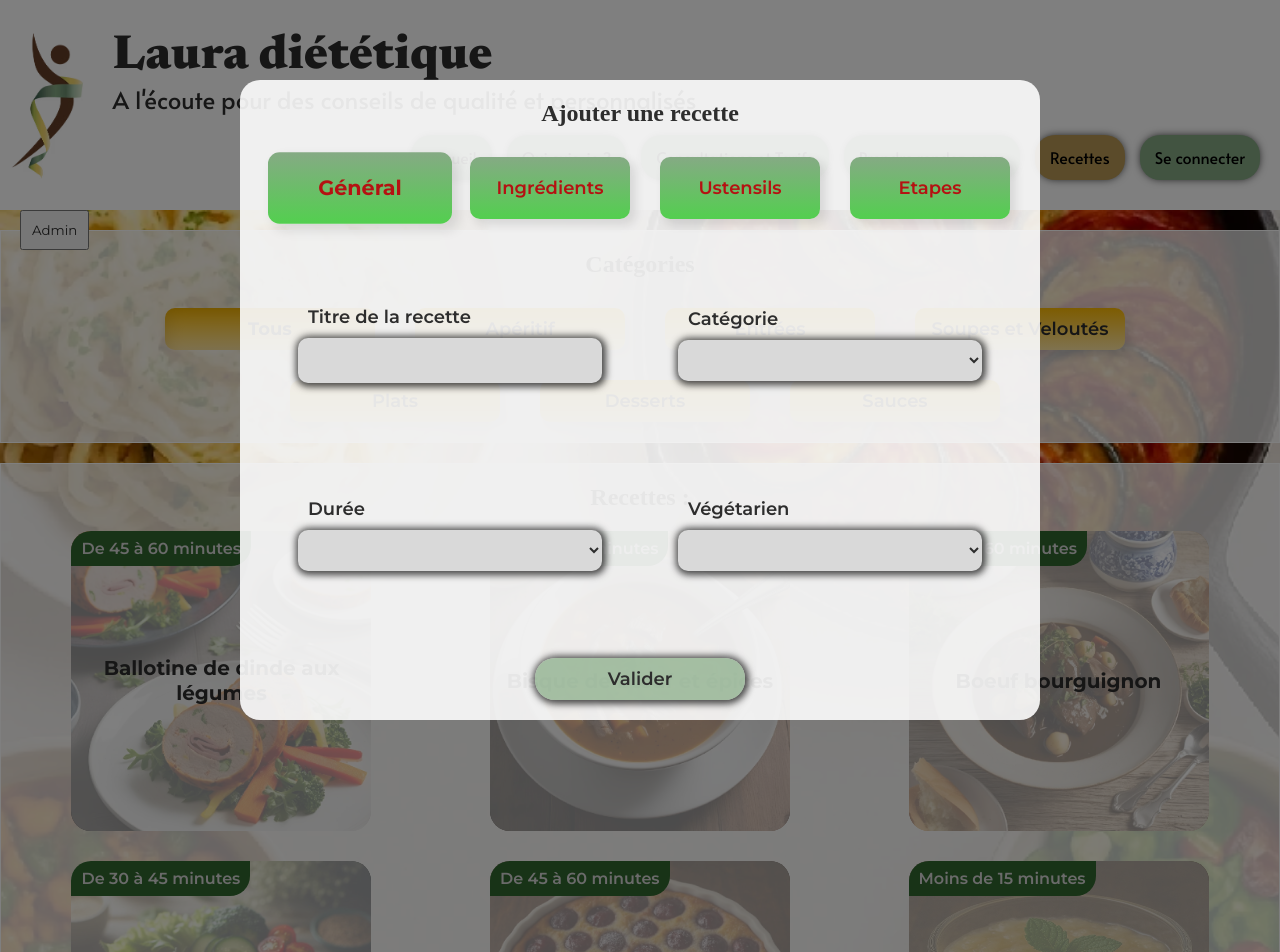
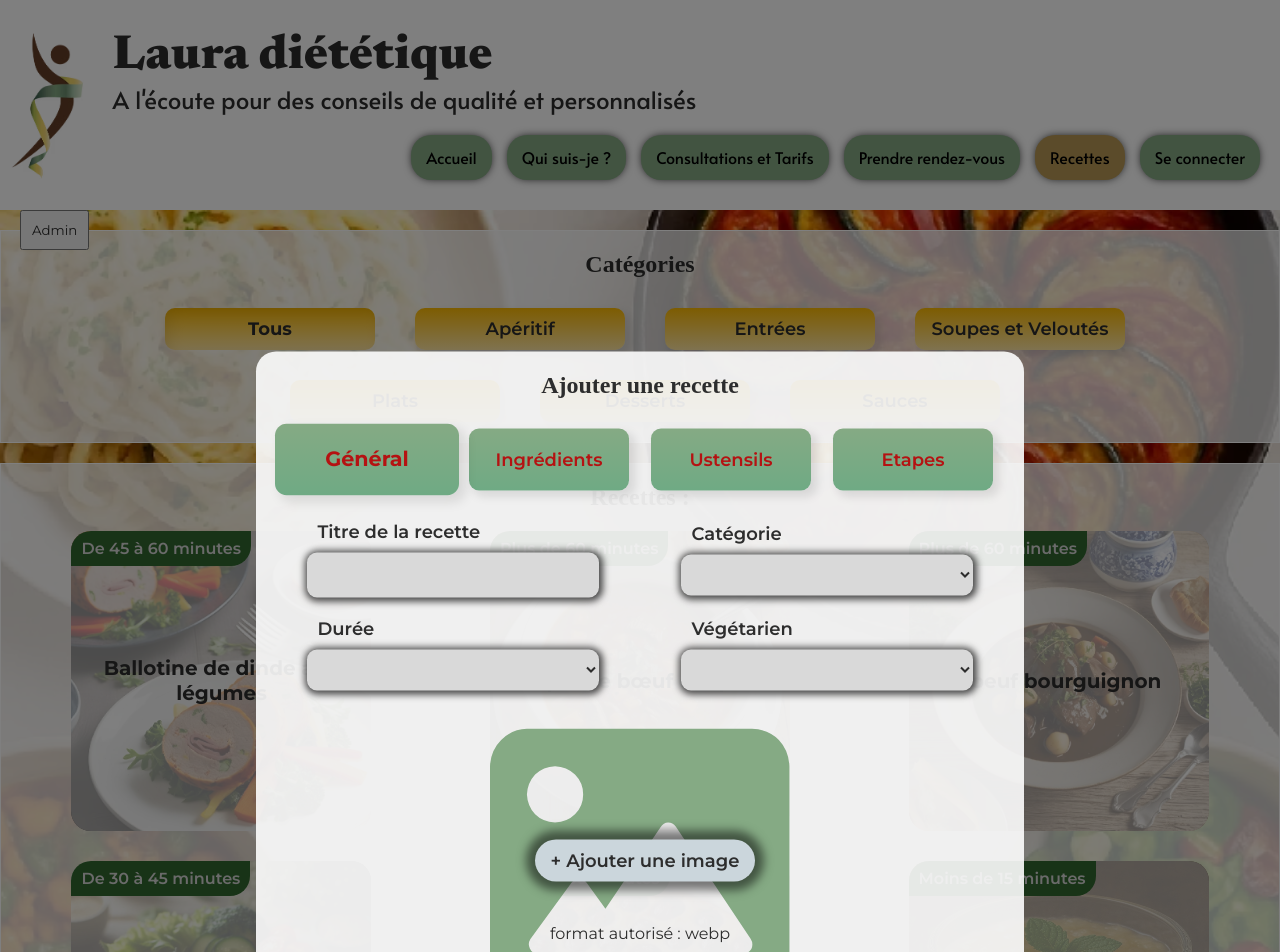
Before and after one commit to pnouhen/Laura-dietetique, a React (Vite) app: page /recettes in a window 1280 px wide. Shown: the top 952 px of the page. Built offline with nearby package versions, Linux system fonts and the light colour scheme; a web font is replaced by a local one.

Commit message:
Avancement sur l'ajout de l'image

```diff
--- /dev/null
+++ b/src/components/Recipe-ModalAdd-General-ImportImg/RecipeModalAddGeneralImportImg.jsx
@@ -0,0 +1,30 @@
+import { useRef } from "react";
+import { downloadImg } from "../../services/downloadImg";
+
+import "./recipeModalAddGeneralImportImg.scss";
+
+export default function RecipeModalAddGeneralImportImg({ value, setData }) {
+  const inputRef = useRef(null);
+  return (
+    <div className="importImg">
+      {value !== "" ? (
+        <img src={value} alt="Aperçu" />
+      ) : (
+        <>
+          <i className="fa-solid fa-image"></i>
+          <button type="button" onClick={() => inputRef.current.click()}>
+            + Ajouter une image
+          </button>
+          <input
+            type="file"
+            accept=".webp"
+            ref={inputRef}
+            onChange={(e) => downloadImg(e, setData)}
+          />
+          {/* Mettre les bouttons pour fermer la modal et supprimer l'image */}
+          <p>format autorisé : webp</p>
+        </>
+      )}
+    </div>
+  );
+}
--- /dev/null
+++ b/src/components/Recipe-ModalAdd-General-ImportImg/recipeModalAddGeneralImportImg.scss
@@ -0,0 +1,40 @@
+@use "../../styles/mixin" as *;
+@use "../../styles/variables" as *;
+
+.importImg {
+  grid-column: 1 / 3;
+  position: relative;
+  width: 300px;
+  height: 300px;
+  margin: auto;
+  align-items: center;
+  justify-content: center;
+  @include displayColumn;
+  i {
+    position: absolute;
+    z-index: -1;
+    color: $green;
+    font-size: 300px;
+    text-align: center;
+  }
+  img{
+    height: 300px;
+  }
+  button {
+    cursor: pointer;
+    background-color: #CBD6DC;
+    border: 0;
+    width: 220px;
+    padding: 10px;
+    border-radius: 30px;
+      box-shadow: 0px 0px 10px 9px rgba(0, 0, 0, 0.5);
+    @include font18-600;
+  }
+  p{
+    position: absolute;
+    top: 210px;
+  }
+  input {
+    display: none;
+  }
+}
--- a/src/components/Recipe-ModalAdd-General/RecipeModalAddGeneral.jsx
+++ b/src/components/Recipe-ModalAdd-General/RecipeModalAddGeneral.jsx
@@ -1,5 +1,6 @@
 import LabelInput from "../LabelInput/LabelInput";
 import LabelSelect from "../LabelSelect/LabelSelect";
+import RecipeModalAddGeneralImportImg from "../Recipe-ModalAdd-General-ImportImg/RecipeModalAddGeneralImportImg";
 
 import "./recipeModalAddGeneral.scss";
 
@@ -10,6 +11,7 @@ export default function RecipeModalAddGeneral({
   categorie,
   duration,
   vegetarian,
+  img,
 }) {
   return (
     <form className="modalAddGeneral" action="">
@@ -51,6 +53,11 @@ export default function RecipeModalAddGeneral({
           setValueGeneral((prev) => ({ ...prev, vegetarian: e.target.value }))
         }
       />
+      <RecipeModalAddGeneralImportImg
+        data={data}
+        setData={setValueGeneral}
+        value={img}
+      />
     </form>
   );
 }
--- a/src/components/Recipe-ModalAdd-General/recipeModalAddGeneral.scss
+++ b/src/components/Recipe-ModalAdd-General/recipeModalAddGeneral.scss
@@ -3,6 +3,7 @@
 .modalAddGeneral{
     display: grid;
     grid-template-columns: repeat(2, 40%);
+    gap: 20px;
     justify-content: space-around;
     .labelInputModalAdd{
         justify-content: center;
--- a/src/components/Recipe-ModalAdd-NavItem/RecipeModalAddNavItem.scss
+++ b/src/components/Recipe-ModalAdd-NavItem/RecipeModalAddNavItem.scss
@@ -6,11 +6,23 @@
   color: #b51212;
   background: linear-gradient(
     0deg,
-    rgba(83, 207, 79, 1) 0%,
+    rgb(111, 170, 132, 1) 0%,
     rgb(133, 170, 132, 1) 100%
   );
   padding: 20px;
   border-radius: 10px;
-  @include recipeButton;
-  @include font18-600;
+  font-size: 1.125rem;
+  font-weight: 600;
+  border: 0;
+  transition: all 400ms ease-in-out;
+  box-shadow: 5px 5px 10px 1px rgba(0, 0, 0, 0.1);
+  @media (max-width: 1024px) {
+    font-size: 1rem;
+    width: 20%;
+    padding: 10px;
+  }
+
+  @media (max-width: 768px) {
+    font-size: 0.875rem;
+  }
 }
--- a/src/components/Recipe-ModalAdd-Tableau/recipeModalAddTableau.scss
+++ b/src/components/Recipe-ModalAdd-Tableau/recipeModalAddTableau.scss
@@ -1,8 +1,8 @@
 @use "../../styles/mixin" as *;
 
 .modalAddTableau{
+    gap: 20px;
     @include displayColumn;
-    gap: 20px;
  .createTableau{
     display: grid;
     grid-template-columns: 300px 120px 150px;
--- a/src/components/Recipe-ModalAdd/RecipeModalAdd.jsx
+++ b/src/components/Recipe-ModalAdd/RecipeModalAdd.jsx
@@ -15,6 +15,7 @@ export default function RecipeModalAdd() {
     categorie: "",
     duration: "",
     vegetarian: "",
+    img: ""
   });
   const isValueGeneralComplete =
     valueGeneral.title &&
@@ -71,6 +72,7 @@ const [addRecipe, setAddRecipe] = useState();
             categorie={valueGeneral.categorie}
             duration={valueGeneral.duration}
             vegetarian={valueGeneral.vegetarian}
+            img={valueGeneral.img}
             setValueGeneral={setValueGeneral}
           />
         )}
--- a/src/components/Recipe-ModalAdd/recipeModalAdd.scss
+++ b/src/components/Recipe-ModalAdd/recipeModalAdd.scss
@@ -5,9 +5,8 @@
   z-index: 3;
   @include modal;
   .modalAdd_container {
-    position: relative;
-    width: 800px;
-    min-height: 80vh;
+    width: 768px;
+
     border-radius: 20px;
     display: grid;
     grid-template-rows: auto auto 1fr auto;
--- a/src/components/RecipeDetails-SelectPeople/recipeDetailsSelectPeople.scss
+++ b/src/components/RecipeDetails-SelectPeople/recipeDetailsSelectPeople.scss
@@ -3,10 +3,10 @@
 .selectPeople {
 
   justify-content: center;
+  @include displayColumn;
   @media (max-width: 768px) {
     grid-column: 1 / 3;
   }
-@include displayColumn;
   select {
     padding: 10px;
     @include input;
--- /dev/null
+++ b/src/services/downloadImg.jsx
@@ -0,0 +1,12 @@
+export function downloadImg(e, setData) {
+  const file = e.target.files[0];
+  if (file && file.type === "image/webp") {
+    const reader = new FileReader();
+    reader.onloadend = () => {
+      setData(prev => ({ ...prev, img: reader.result }));
+    };
+    reader.readAsDataURL(file);
+  } else {
+    alert("Seul le format .webp est autorisé.");
+  }
+}
--- a/src/styles/_mixin.scss
+++ b/src/styles/_mixin.scss
@@ -54,6 +54,9 @@
 }
 
 @mixin font18-600 {
+  font-size: 1.125rem;
+  font-weight: 600;
+  margin-left: 10px;
   @media (max-width: 1024px) {
     font-size: 1rem;
   }
@@ -61,9 +64,6 @@
   @media (max-width: 768px) {
     font-size: 0.875rem;
   }
-  font-size: 1.125rem;
-  font-weight: 600;
-  margin-left: 10px;
 }
 
 @mixin insideInput {
@@ -80,7 +80,12 @@
 
 @mixin buttonSubmit {
   width: 210px;
-  background-color: rgba(133, 170, 132, 0.7);
+  background: linear-gradient(
+    0deg,
+    rgba(145, 113, 81, 1) 0%,
+    rgba(101, 75, 50, 1) 100%
+  );
+  color: white;
 }
 
 @mixin modal {
@@ -92,7 +97,7 @@
 }
 
 @mixin modal_container {
-  position: fixed;
+  position: absolute;
   top: 50%;
   left: 50%;
   transform: translate(-50%, -50%);
```
Also changed, not shown: src/services/authChecker.jsx (deleted).
